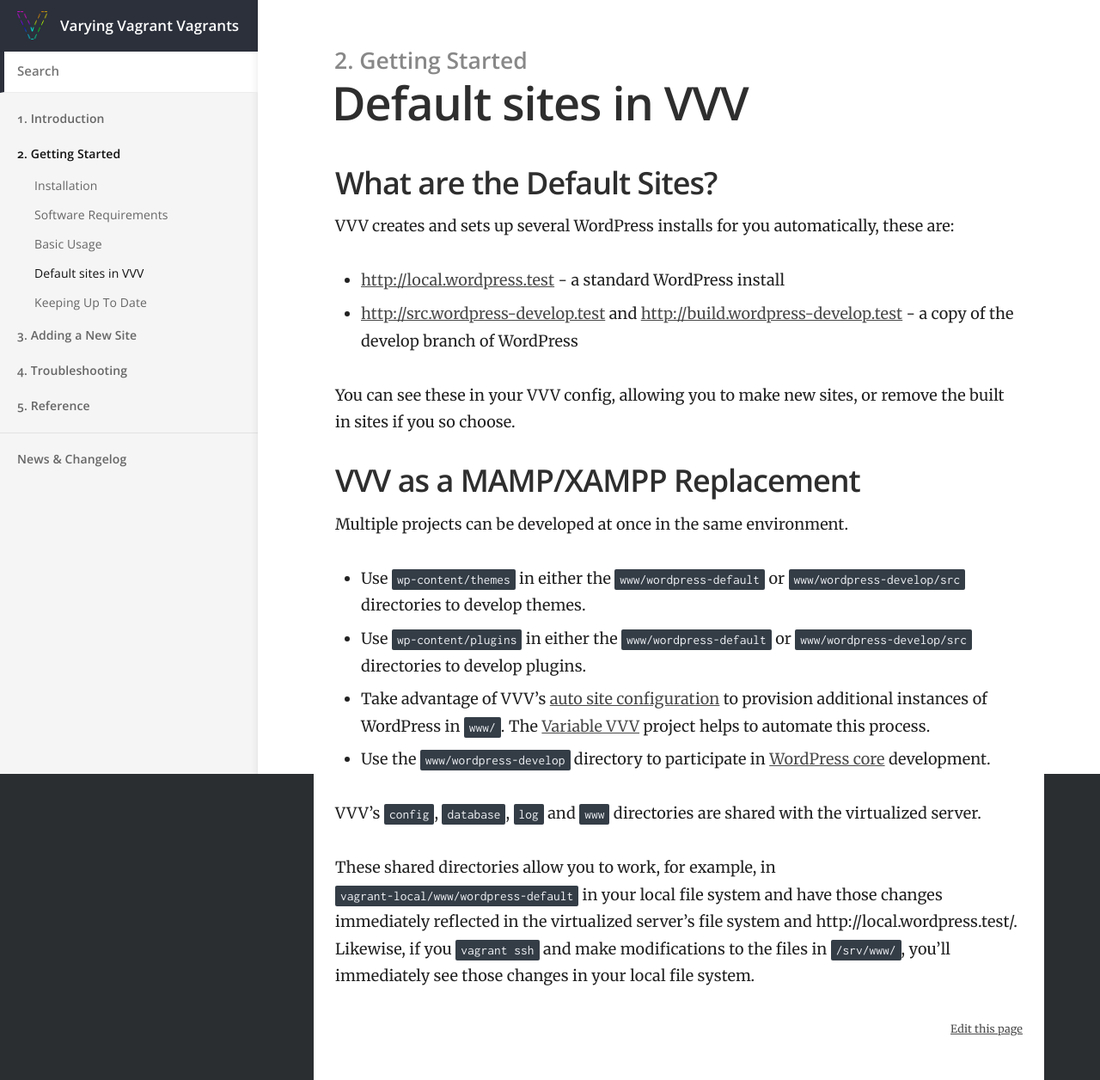
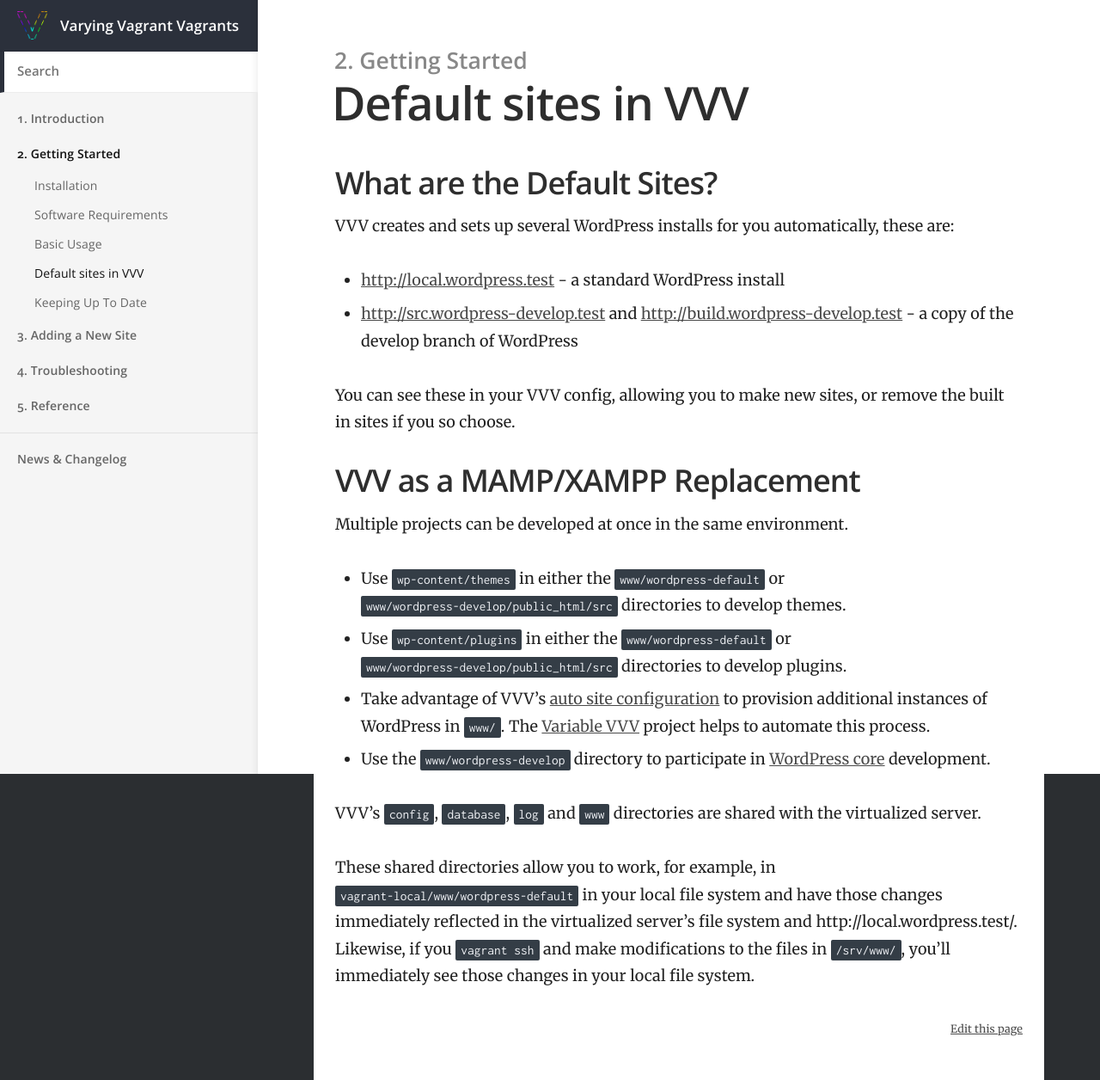
Before and after one commit to Varying-Vagrant-Vagrants/varyingvagrantvagrants.org, a Jekyll site: the page built from docs/en-US/references/default-sites.md, in a window 1280 px wide. Shown: the whole page at 86% size. Built offline with Jekyll 4.4.1, drawn with Linux system fonts in a browser that asks for light colours.

Commit message:
Update default-sites.md
/src folder was moved to public_html/src

```diff
--- a/docs/en-US/references/default-sites.md
+++ b/docs/en-US/references/default-sites.md
@@ -19,8 +19,8 @@ You can see these in your VVV config, allowing you to make new sites, or remove
 
 Multiple projects can be developed at once in the same environment.
 
-* Use `wp-content/themes` in either the `www/wordpress-default` or `www/wordpress-develop/src` directories to develop themes.
-* Use `wp-content/plugins` in either the `www/wordpress-default` or `www/wordpress-develop/src` directories to develop plugins.
+* Use `wp-content/themes` in either the `www/wordpress-default` or `www/wordpress-develop/public_html/src` directories to develop themes.
+* Use `wp-content/plugins` in either the `www/wordpress-default` or `www/wordpress-develop/public_html/src` directories to develop plugins.
 * Take advantage of VVV's [auto site configuration](https://github.com/varying-vagrant-vagrants/vvv/wiki/Auto-site-Setup) to provision additional instances of WordPress in `www/`. The [Variable VVV](https://github.com/bradp/vv) project helps to automate this process.
 * Use the `www/wordpress-develop` directory to participate in [WordPress core](https://make.wordpress.org/core/) development.
 
```
